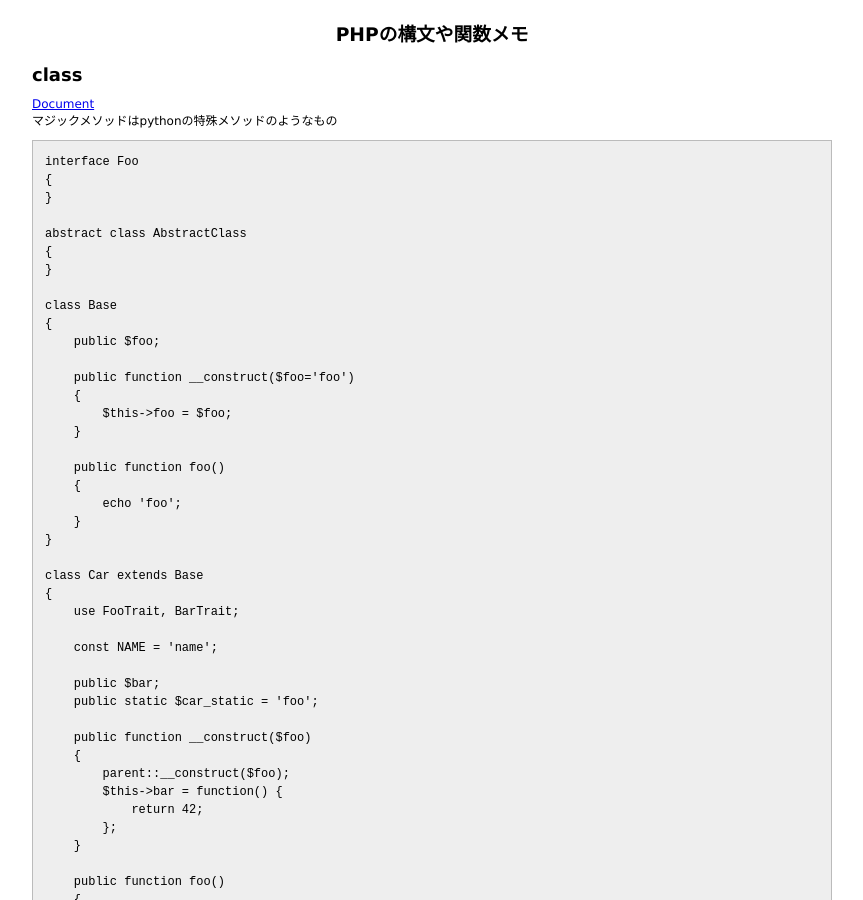
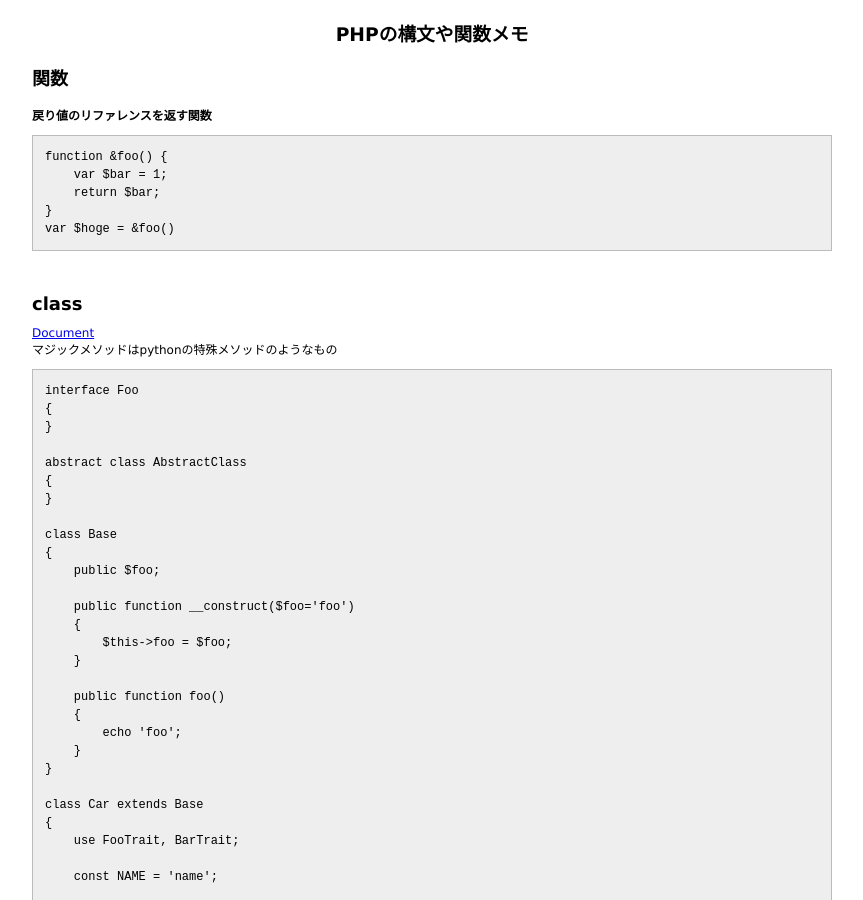
Before and after one commit to 38elements/38elements.github.com, a Jekyll site: the page built from _posts/2016-05-24-php.md, in a window 1280 px wide and 900 px high. Shown: the whole window, without its empty margins (208-1071 px from the left). Built offline with Jekyll 4.4.1, drawn with Linux system fonts in a browser that asks for light colours; some of the changed text lies outside the part shown.

Commit message:
Update 2016-05-24-php.md

````diff
--- a/_posts/2016-05-24-php.md
+++ b/_posts/2016-05-24-php.md
@@ -2,6 +2,21 @@
 layout: posts
 title: PHPの構文や関数メモ
 ---
+## 関数
+#### 戻り値のリファレンスを返す関数
+
+```
+function &foo() {
+    var $bar = 1;
+    return $bar;
+}
+var $hoge = &foo()
+```
+<br>
+
+
+
+
 ## class
 
 [Document](http://jp2.php.net/manual/ja/language.oop5.php)
@@ -130,6 +145,8 @@ compact('a', 'b', 'c');
 */
 ```
 <br>
+[array list ( mixed $var1 [, mixed $... ] )](http://php.net/manual/ja/function.list.php)はアンパック代入をすることができる。
+<br>
 <br>
 
 環境変数を取得する
````
Also changed, not shown: other parts of _posts/2016-05-24-php.md (+1 -1 lines).
